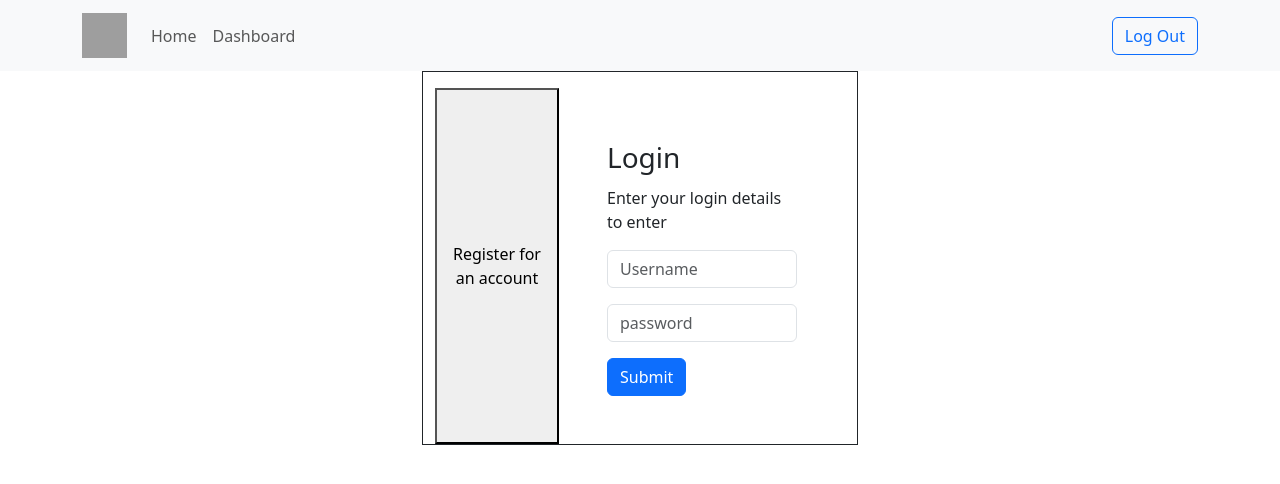
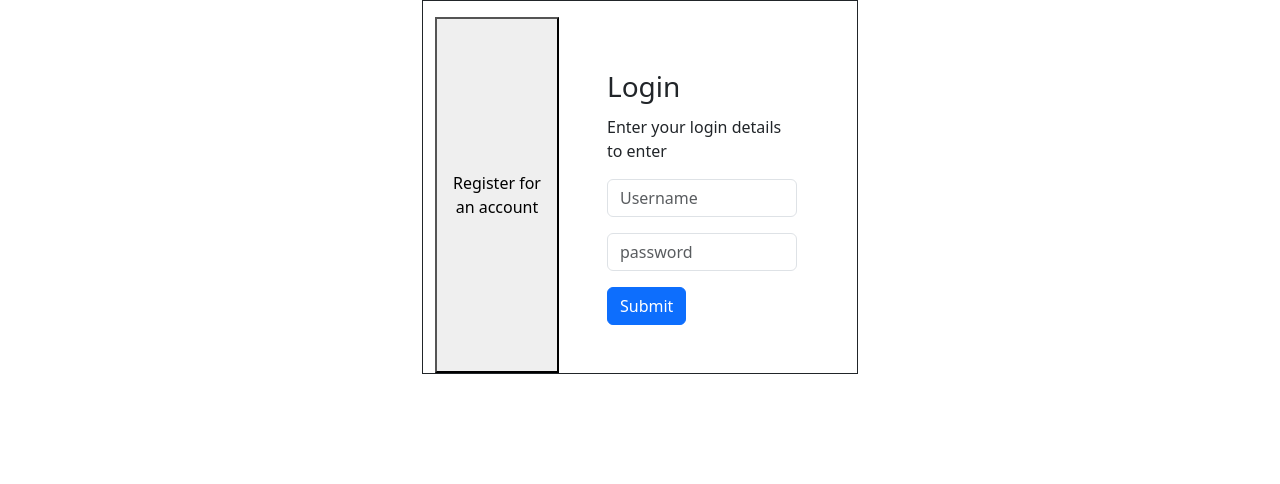
Before and after one commit to racosta323/kpkr-phase-4-project, a React (Create React App) app in the folder client/: page /login in a window 1280 px wide. Shown: the top 484 px of the page. Built offline with nearby package versions, Linux system fonts and the light colour scheme; no server answers; grey boxes are pictures that could not be loaded.

Commit message:
updates signup logic

```diff
--- a/client/src/components/Auth.js
+++ b/client/src/components/Auth.js
@@ -80,7 +80,7 @@
 
 return (
   <>
-    <header><NavBar logoutUser={logoutUser}/></header>
+    {/* <header><NavBar logoutUser={logoutUser}/></header> */}
     <Row>
     <Col></Col>
       <Col className="border border-dark d-flex justify-content-center h-100 pt-3">
```
Also changed, not shown: client/src/components/NavBar.js (+0 -11 lines).
